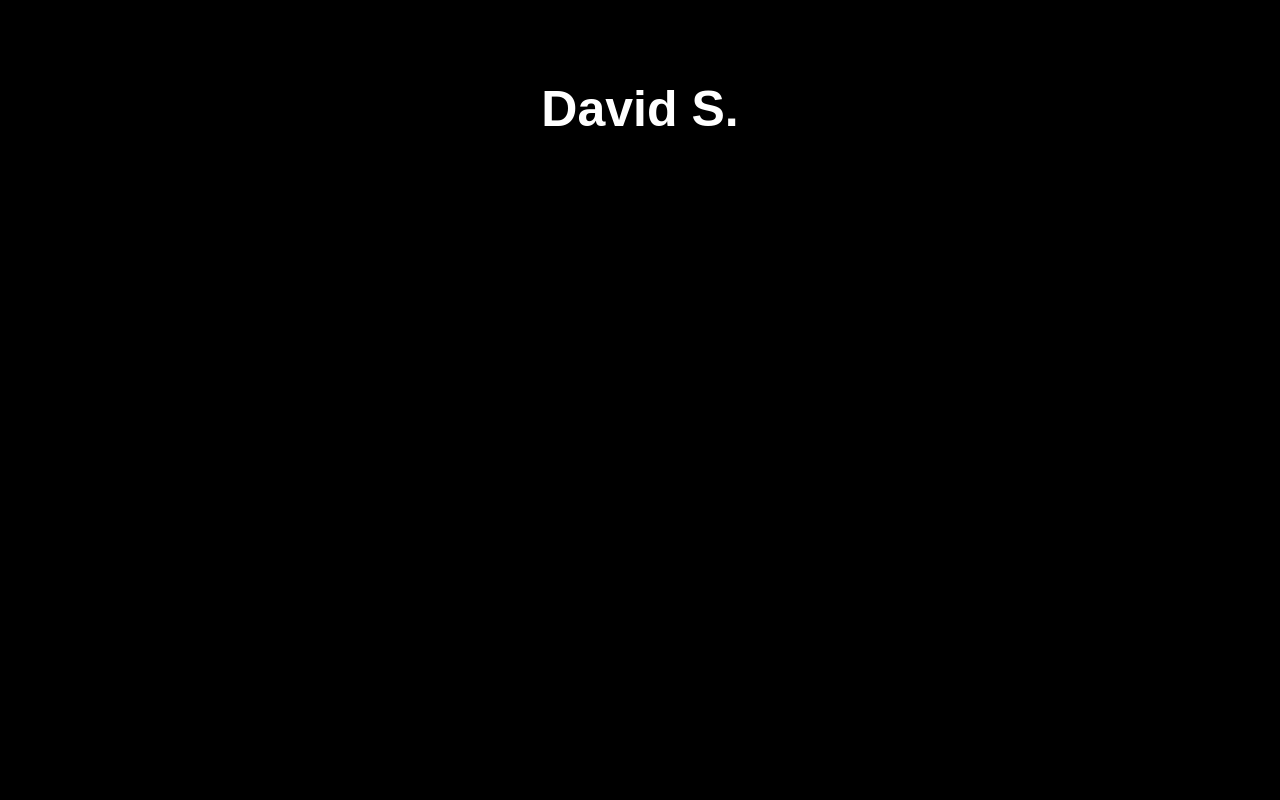
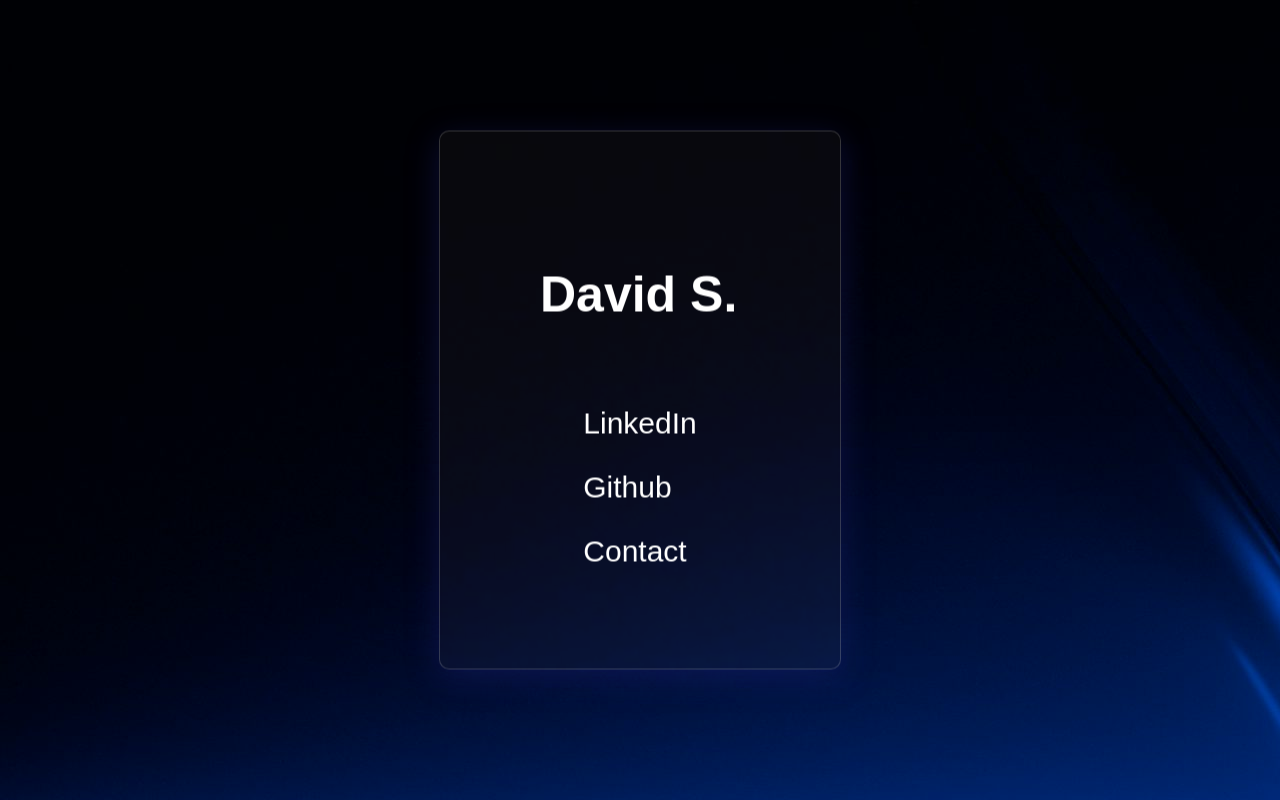
Before and after one commit to drshooby/website, a Next.js app in the folder my-app/: page / in a window 1280 px wide. Built offline with nearby package versions, Linux system fonts and the light colour scheme.

Commit message:
adding progress with glassmorphism

```diff
--- a/my-app/app/page.tsx
+++ b/my-app/app/page.tsx
@@ -1,10 +1,15 @@
-import NameHeader from "../components/NameHeader";
-import Background from "../components/Background";
+import NameHeader from "../components/nameheader/NameHeader";
+import Background from "../components/background/Background";
+import Navbar from "../components/navbar/Navbar";
+import Glass from "../components/glass/Glass";
 
 export default function Home() {
     return (
         <Background>
-            <NameHeader />
+            <Glass>
+                <NameHeader />
+                <Navbar />
+            </Glass>
         </Background>
     )
 }
--- a/my-app/components/Background.module.css
+++ b/my-app/components/background/Background.module.css
@@ -5,4 +5,5 @@
     width: 100%;
     height: 100%;
     background-color: black;
+    background-image: url('../../images/blue.jpg');
 }
--- /dev/null
+++ b/my-app/components/glass/Glass.module.css
@@ -0,0 +1,23 @@
+.glass {
+    /* Position the container in the center of the screen */
+    display: flex;
+    flex-direction: column;
+    justify-content: center;
+    align-items: center;
+    position: absolute;
+    top: 50%;
+    left: 50%;
+    transform: translate(-50%, -50%);
+    /* Add padding and gap between the elements */
+    padding: 100px;
+    gap: 50px;
+    width: 200px;
+    font-size: 30px;
+    /* Style the container, https://hype4.academy/tools/glassmorphism-generator for glassmorphism */
+    background: rgba( 255, 255, 255, 0.03 );
+    box-shadow: 0 8px 32px 0 rgba( 31, 38, 135, 0.37 );
+    backdrop-filter: blur( 2px );
+    -webkit-backdrop-filter: blur( 2px );
+    border-radius: 10px;
+    border: 1px solid rgba( 255, 255, 255, 0.18 );
+}
--- /dev/null
+++ b/my-app/components/glass/Glass.tsx
@@ -0,0 +1,9 @@
+import styles from "./Glass.module.css"
+
+export default function Glass({ children }: { children: React.ReactNode }) {
+    return (
+        <div className={styles.glass}>
+            {children}
+        </div>
+    )
+}
--- a/my-app/components/NameHeader.module.css
+++ b/my-app/components/nameheader/NameHeader.module.css
@@ -3,6 +3,5 @@
     color: white;
     font-family: 'Oxygen', sans-serif;
     display: flex;
-    justify-content: center;
-    margin-top: 80px;
+    width: 100%;
 }
--- /dev/null
+++ b/my-app/components/navbar/Navbar.module.css
@@ -0,0 +1,12 @@
+.navContainer {
+    display: flex;
+    flex-direction: column;
+    gap: 30px;
+}
+
+.navContainer > a {
+    font-size: 30px;
+    font-family: Arial, sans-serif;
+    color: #fff;; /* Default link color */
+    text-decoration: none; /* Remove underline */
+}
--- /dev/null
+++ b/my-app/components/navbar/Navbar.tsx
@@ -0,0 +1,12 @@
+import Link from "next/link"
+import styles from "./Navbar.module.css"
+
+export default function Navbar() {
+    return (
+        <div className={styles.navContainer}>
+            <Link href={"#"}>LinkedIn</Link>
+            <Link href={"#"}>Github</Link>
+            <Link href={"#"}>Contact</Link>
+        </div>
+    )
+}
```
Also changed, not shown: my-app/components/Navbar.tsx (deleted, +0 -18 lines), my-app/components/Navbar.module.css.tsx (deleted), my-app/components/background/Background.tsx (renamed from my-app/components/Background.tsx), my-app/components/nameheader/NameHeader.tsx (renamed from my-app/components/NameHeader.tsx), my-app/images/blue.jpg (added).
